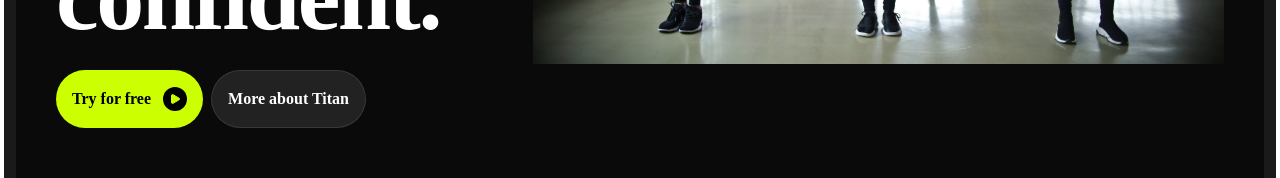
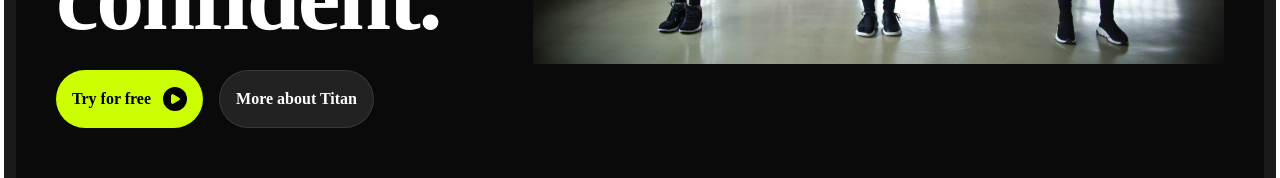
Before and after one commit to OgbodoPhilip/Nova, a Next.js app: page / in a window 1280 px wide. Shown: the part 1529-1707 px from the top of the page. Built offline with nearby package versions, Linux system fonts and the light colour scheme.

Commit message:
button pattern

```diff
--- a/components/layout/Infocom.tsx
+++ b/components/layout/Infocom.tsx
@@ -42,7 +42,7 @@ const TitanHero = () => {
               )}
             </motion.div>
 
-            <div className="mt-8 flex gap-2">
+            <div className="mt-8 flex flex-col sm:flex-row gap-4">
               <button className="group flex items-center gap-3 rounded-full bg-[#CCFF00] px-4 py-4 font-bold text-black hover:brightness-110 transition-all">
                 Try for free
                 <div className="flex h-6 w-6 items-center justify-center rounded-full bg-black text-[#CCFF00]">
```
